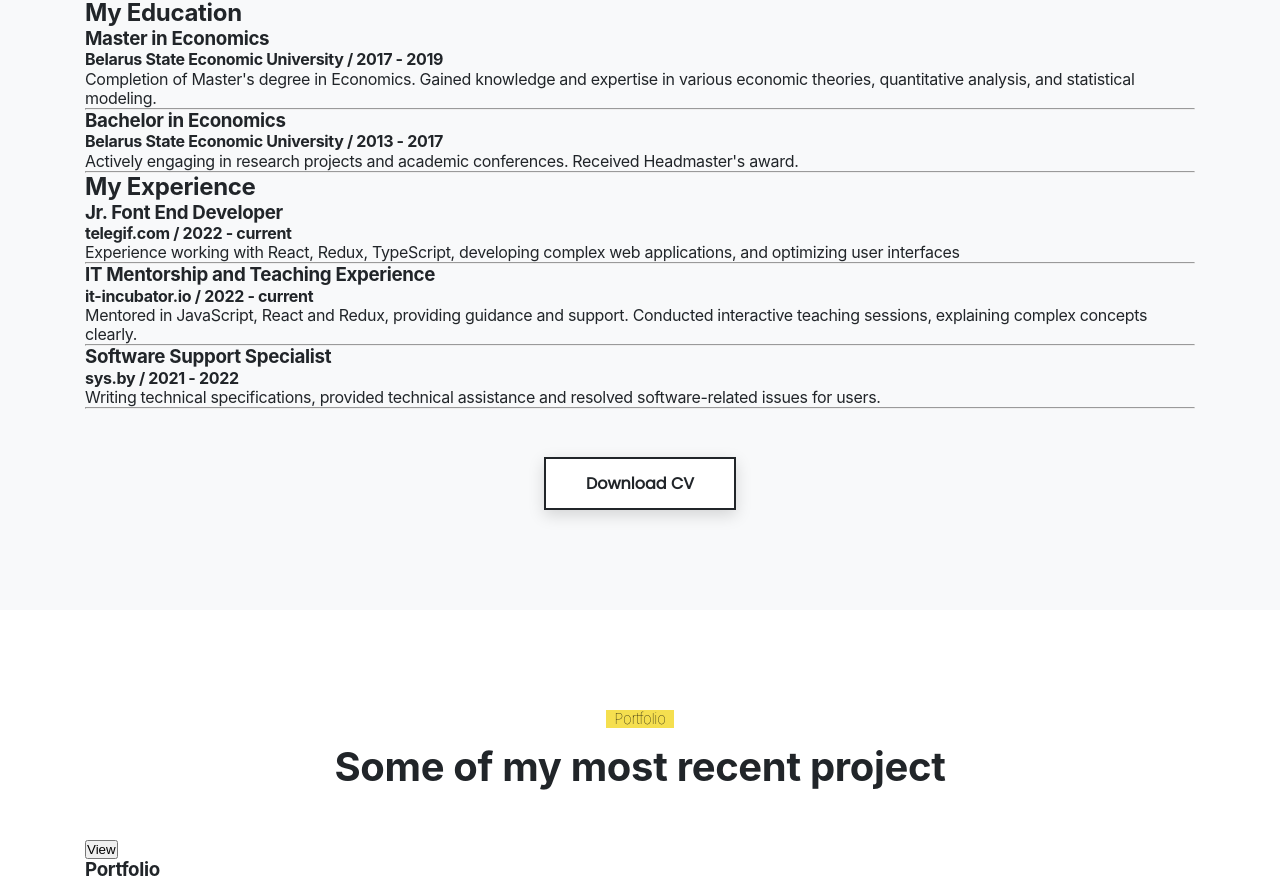
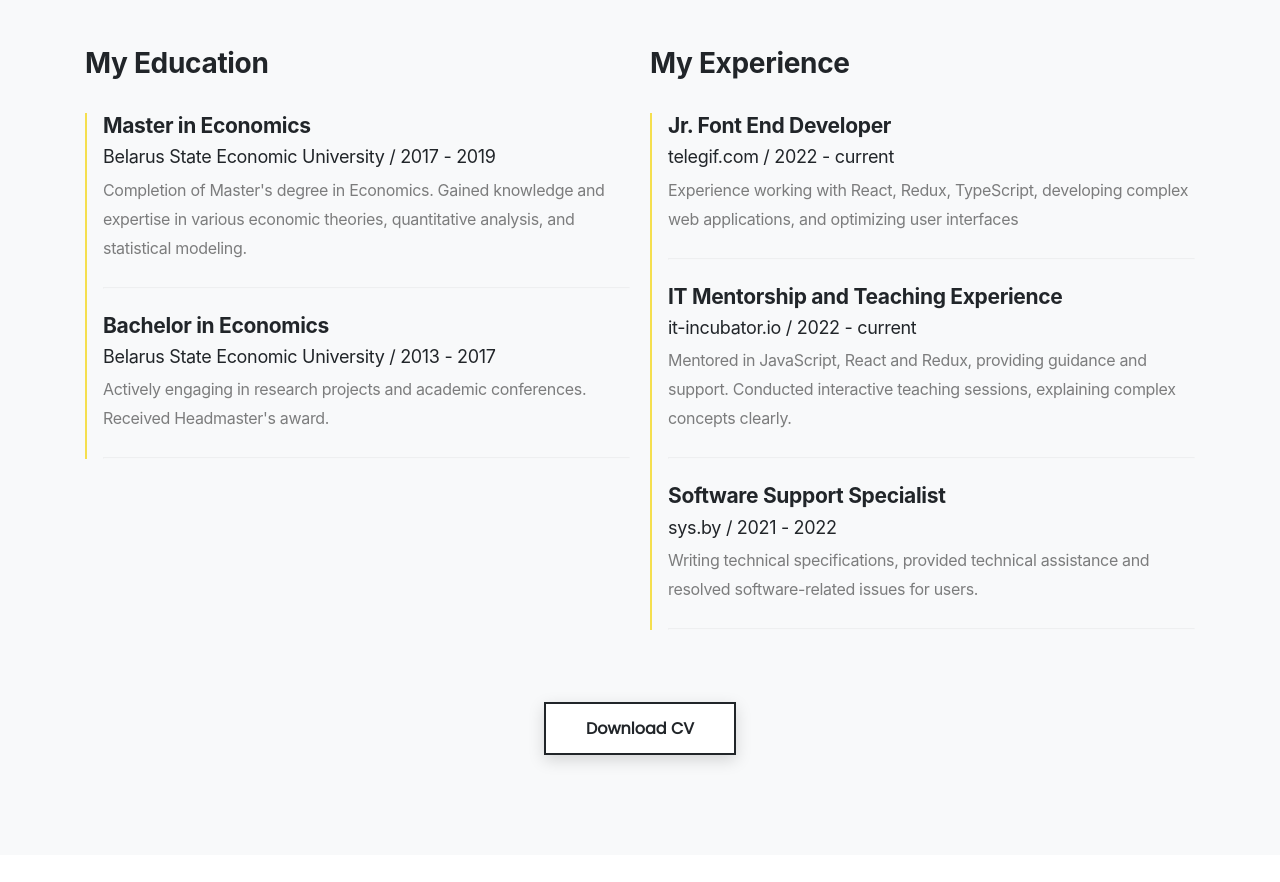
Before and after one commit to feddorovich/portfolio, a React (Create React App) app: page / in a window 1280 px wide. Shown: the part 1858-2740 px from the top of the page. Built offline with nearby package versions, Linux system fonts and the light colour scheme.

Commit message:
fix resume/project/footer animation on scroll

```diff
--- a/src/components/Footer/Footer.tsx
+++ b/src/components/Footer/Footer.tsx
@@ -7,15 +7,17 @@ export const Footer: FC = () => {
   return (
     <footer className={style.footer}>
       <Container>
-        <Animation animation={'animate__fadeInLeft'} threshold={0.1} className={style.wrapper}>
+        <Animation animation={'animate__fadeInLeft'} threshold={0.1} >
+          <div className={style.wrapper}>
             <div className={style.copyright}>
               {`© ${new Date().getFullYear()} `}
-            <a target={'_blank'} href="https://github.com/feddorovich" rel="noreferrer">
+              <a target={'_blank'} href='https://github.com/feddorovich' rel='noreferrer'>
                 Sergey Fedorovich
               </a>
               {`. All Rights Reserved.`}
             </div>
             <div className={style.status}>Lose Yourself to Dance 💃</div>
+          </div>
         </Animation>
       </Container>
     </footer>
--- a/src/components/Projects/Project/Project.tsx
+++ b/src/components/Projects/Project/Project.tsx
@@ -15,7 +15,8 @@ const onClickHandle = (src: string) => {
 
 export const Project: FC<ProjectPropsType> = (props) => {
   return (
-    <Animation className={style.project} animation={'animate__fadeInUp'} threshold={0.4}>
+    <Animation animation={'animate__fadeInUp'} threshold={0.4}>
+      <div className={style.project} >
         <div className={style.photoWrapper}>
           <div
             className={style.photo}
@@ -32,6 +33,7 @@ export const Project: FC<ProjectPropsType> = (props) => {
         <div className={style.btnView} onClick={onClickHandle(props.src)}>
           <button>View</button>
         </div>
+      </div>
     </Animation>
   )
 }
--- a/src/components/Resume/Resume.tsx
+++ b/src/components/Resume/Resume.tsx
@@ -14,7 +14,8 @@ export const Resume: FC = () => {
               <h2>A summary of My Resume</h2>
             </div>
           </Animation>
-          <Animation animation={'animate__fadeInUp'} threshold={0.4} className={style.resumes}>
+          <Animation animation={'animate__fadeInUp'} threshold={0.4} >
+            <div className={style.resumes}>
               <div className={style.education}>
                 <h2>My Education</h2>
                 <div className={style.educationInfo}>
@@ -37,7 +38,8 @@ export const Resume: FC = () => {
                   <h3>Jr. Font End Developer</h3>
                   <h4>telegif.com / 2022 - current</h4>
                   <p>
-                  Experience working with React, Redux, TypeScript, developing complex web applications, and optimizing
+                    Experience working with React, Redux, TypeScript, developing complex web applications, and
+                    optimizing
                     user interfaces
                   </p>
                   <hr />
@@ -57,6 +59,7 @@ export const Resume: FC = () => {
                   <hr />
                 </div>
               </div>
+            </div>
           </Animation>
           <Animation animation={'animate__fadeInUp'} threshold={0.4}>
             <div className={style.button}>
```
Lines whose indentation alone changed are shown as unchanged.
